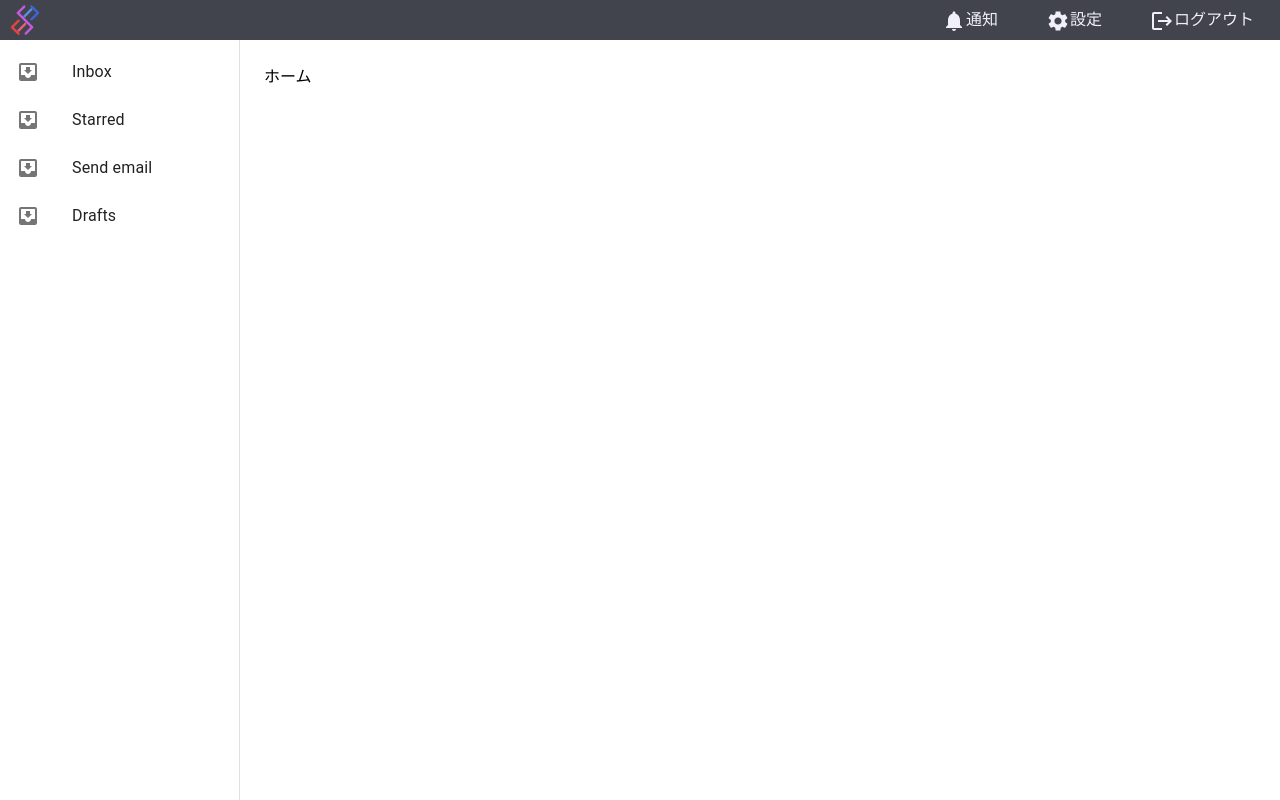
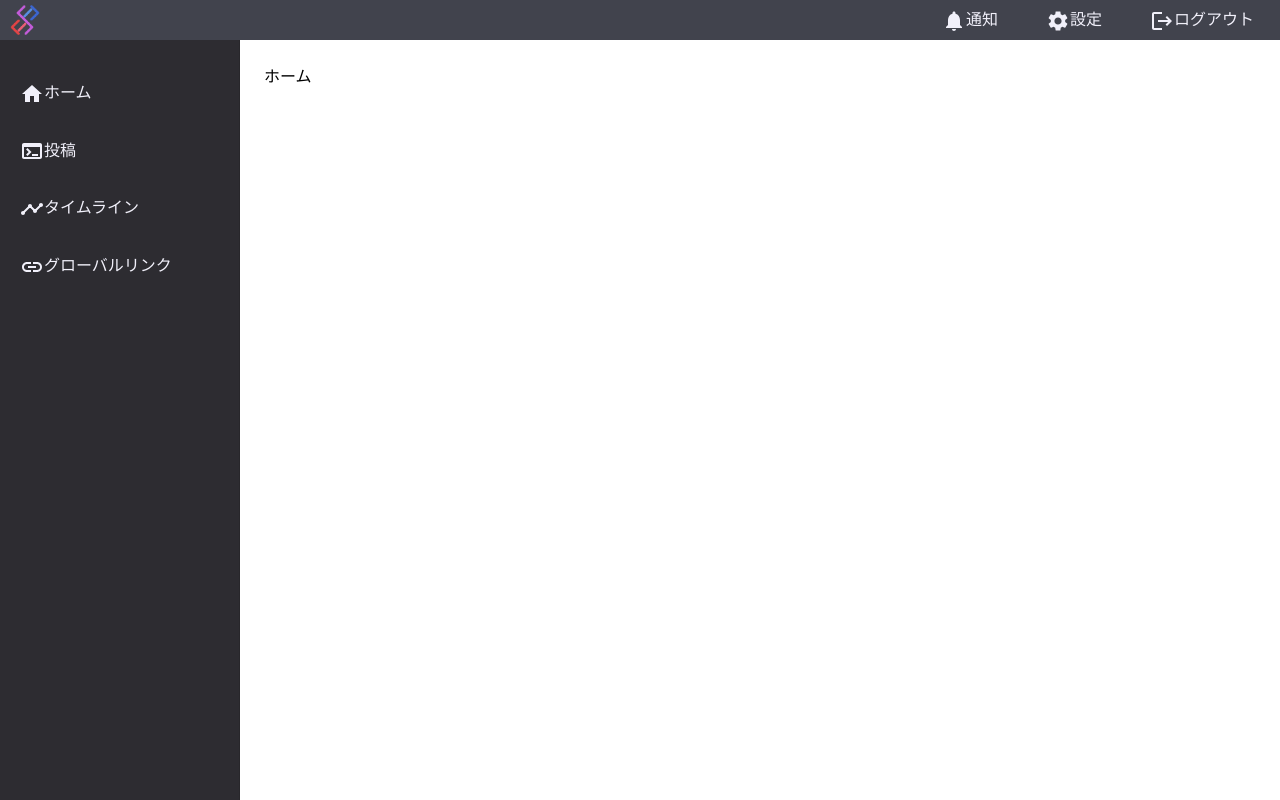
Before and after one commit to washizawa83/tips-frontend, a React (Create React App) app: page / in a window 1280 px wide. Built offline with nearby package versions, Linux system fonts and the light colour scheme.

Commit message:
theme設定

```diff
--- a/src/App.tsx
+++ b/src/App.tsx
@@ -1,10 +1,13 @@
 import React from 'react';
 import './App.css';
+import { ThemeProvider } from '@mui/material/styles';
 import { BrowserRouter, Route, Routes } from 'react-router-dom';
 import { Layout } from './app/components/layouts/layout';
+import { theme } from './app/themes/theme';
 
 function App() {
     return (
+        <ThemeProvider theme={theme}>
             <BrowserRouter>
                 <Layout>
                     <Routes>
@@ -12,6 +15,7 @@ function App() {
                     </Routes>
                 </Layout>
             </BrowserRouter>
+        </ThemeProvider>
     );
 }
 
--- a/src/app/components/layouts/sidebar.tsx
+++ b/src/app/components/layouts/sidebar.tsx
@@ -1,18 +1,43 @@
-import InboxIcon from '@mui/icons-material/MoveToInbox';
+import HomeIcon from '@mui/icons-material/Home';
+import LinkIcon from '@mui/icons-material/Link';
+import TerminalIcon from '@mui/icons-material/Terminal';
+import TimelineIcon from '@mui/icons-material/Timeline';
 import Box from '@mui/material/Box';
 import Drawer from '@mui/material/Drawer';
 import List from '@mui/material/List';
 import ListItem from '@mui/material/ListItem';
-import ListItemButton from '@mui/material/ListItemButton';
-import ListItemIcon from '@mui/material/ListItemIcon';
-import ListItemText from '@mui/material/ListItemText';
 import * as React from 'react';
+import { theme } from '../../themes/theme';
+import { AnchorLink, AnchorLinkProps } from '../ui/anchor-link';
 
 const drawerWidth = 240;
 interface Props {
     children: React.ReactNode;
     detectionOpenSidebarEmit: boolean;
 }
+
+const sidebarNavItem: AnchorLinkProps[] = [
+    {
+        text: 'ホーム',
+        link: '#',
+        icon: <HomeIcon />,
+    },
+    {
+        text: '投稿',
+        link: '#',
+        icon: <TerminalIcon />,
+    },
+    {
+        text: 'タイムライン',
+        link: '#',
+        icon: <TimelineIcon />,
+    },
+    {
+        text: 'グローバルリンク',
+        link: '#',
+        icon: <LinkIcon />,
+    },
+];
 
 export const Sidebar = ({ children, detectionOpenSidebarEmit }: Props) => {
     const [mobileOpen, setMobileOpen] = React.useState(false);
@@ -39,12 +64,17 @@ export const Sidebar = ({ children, detectionOpenSidebarEmit }: Props) => {
     const drawer = (
         <div>
             <List>
-                {['Inbox', 'Starred', 'Send email', 'Drafts'].map((text) => (
-                    <ListItem key={text} disablePadding>
-                        <ListItemButton>
-                            <ListItemIcon>{<InboxIcon />}</ListItemIcon>
-                            <ListItemText primary={text} />
-                        </ListItemButton>
+                {sidebarNavItem.map((navItem) => (
+                    <ListItem
+                        sx={{ marginTop: '32px', padding: '0 20px' }}
+                        key={navItem.text}
+                        disablePadding
+                    >
+                        <AnchorLink
+                            text={navItem.text}
+                            link={navItem.link}
+                            icon={navItem.icon}
+                        />
                     </ListItem>
                 ))}
             </List>
@@ -84,6 +114,7 @@ export const Sidebar = ({ children, detectionOpenSidebarEmit }: Props) => {
                             boxSizing: 'border-box',
                             width: drawerWidth,
                             top: '40px',
+                            backgroundColor: theme.palette.primary.dark,
                         },
                     }}
                     open
--- /dev/null
+++ b/src/app/themes/theme.ts
@@ -0,0 +1,18 @@
+import { createTheme } from '@mui/material/styles';
+
+export const theme = createTheme({
+    palette: {
+        primary: {
+            light: '#41434D',
+            main: '#38373D',
+            dark: '#2D2C31',
+            contrastText: '#F1F0FA',
+        },
+        secondary: {
+            light: '#ff7961',
+            main: '#f44336',
+            dark: '#ba000d',
+            contrastText: '#000',
+        },
+    },
+});
```
Lines whose indentation alone changed are shown as unchanged.
